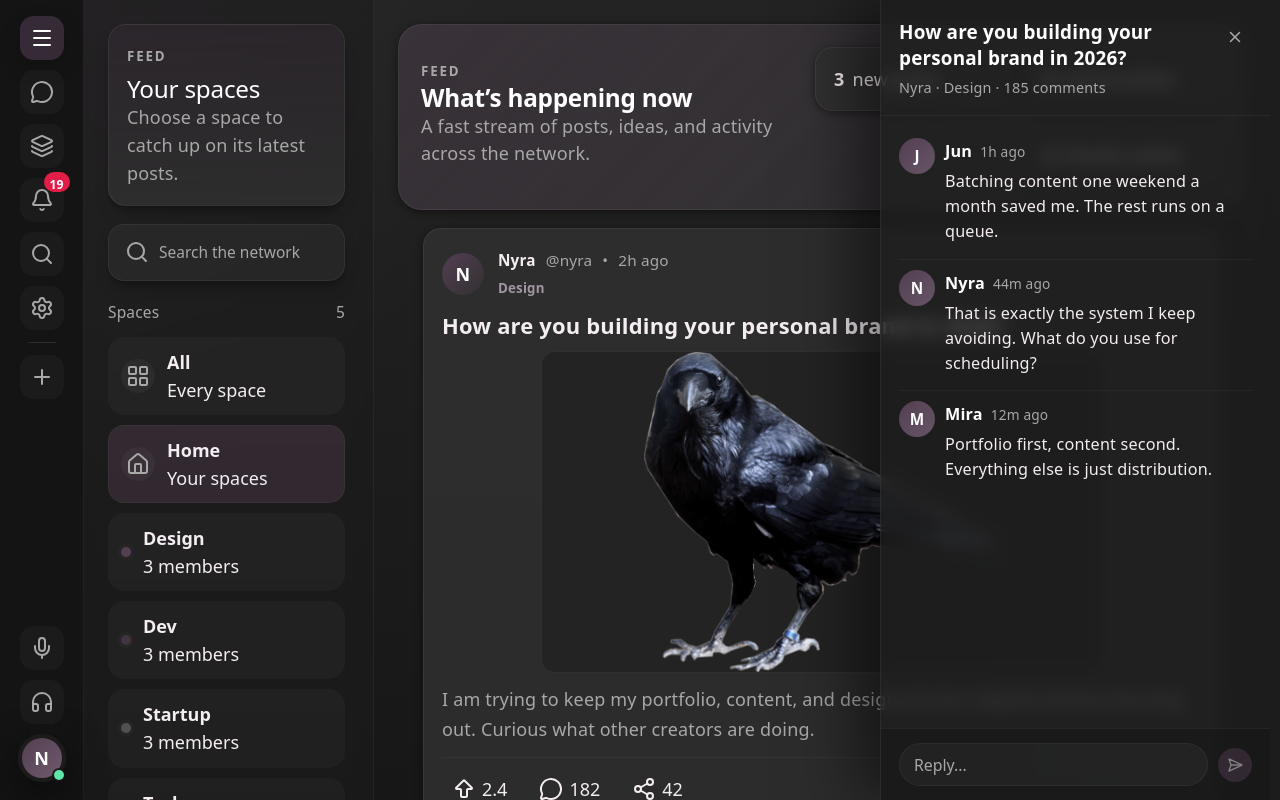
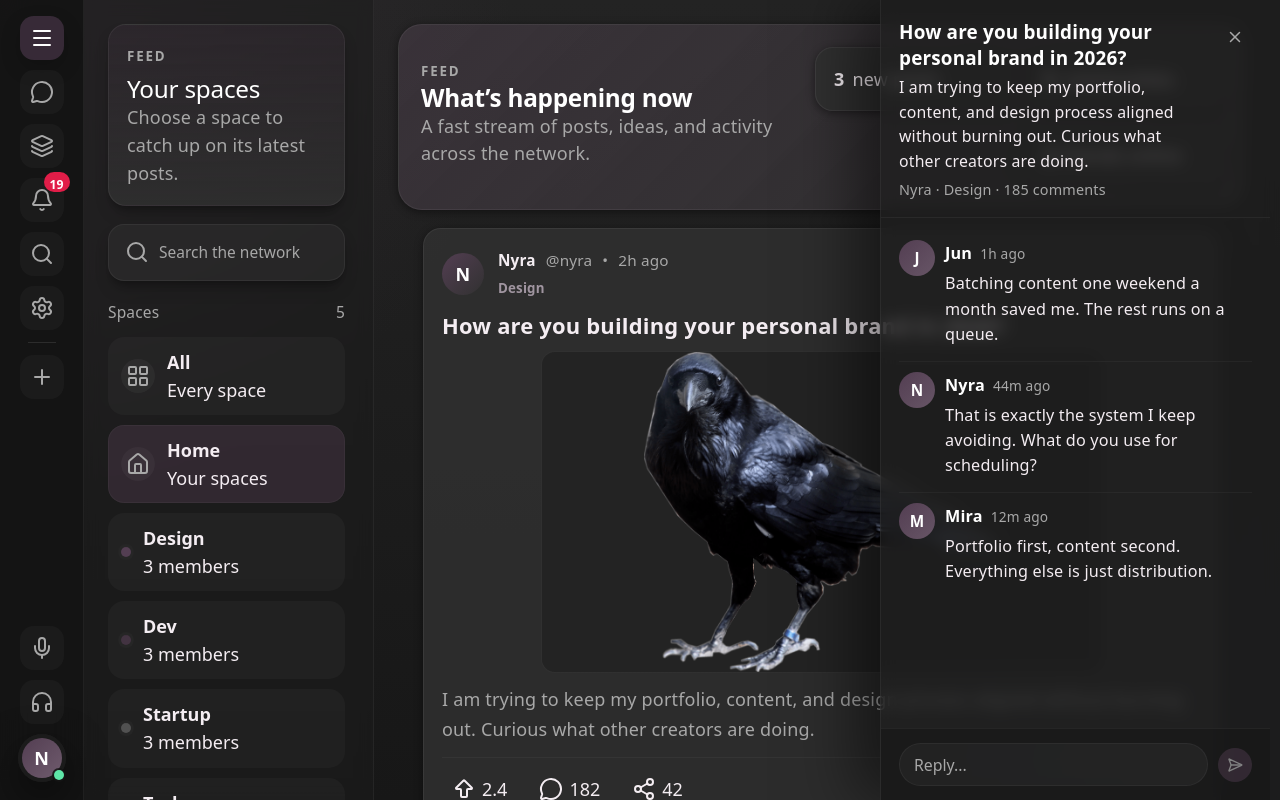
Before and after one commit to Crowbit-dev/Crowbit, a React (Vite) app in the folder client/: page /home in a window 1280 px wide. Both pictures are taken after a click on the button "182". Built offline with nearby package versions, Linux system fonts and the light colour scheme.

Commit message:
feat: add body display for posts in ThreadPanel with styling adjustments

```diff
--- a/client/src/components/ThreadPanel.module.css
+++ b/client/src/components/ThreadPanel.module.css
@@ -41,6 +41,15 @@
   color: var(--text-h);
   font-size: 1.05rem;
   line-height: 1.35;
+}
+
+.body {
+  margin: 0;
+  color: var(--text);
+  font-size: 0.88rem;
+  line-height: 1.55;
+  white-space: pre-wrap;
+  overflow-wrap: break-word;
 }
 
 .meta {
--- a/client/src/components/ThreadPanel.tsx
+++ b/client/src/components/ThreadPanel.tsx
@@ -87,6 +87,7 @@ function ThreadPanel({ post, onClose }: { post: Post; onClose: () => void }) {
       <div className={styles.header}>
         <div className={styles.heading}>
           <strong className={styles.title}>{post.title}</strong>
+          {post.body && <p className={styles.body}>{post.body}</p>}
           <span className={styles.meta}>{post.author} · {post.community || 'Profile'} · {post.stats.comments + comments.length} comments</span>
         </div>
         <button type="button" className={styles.close} onClick={onClose} aria-label="Close thread" title="Close thread">
```
